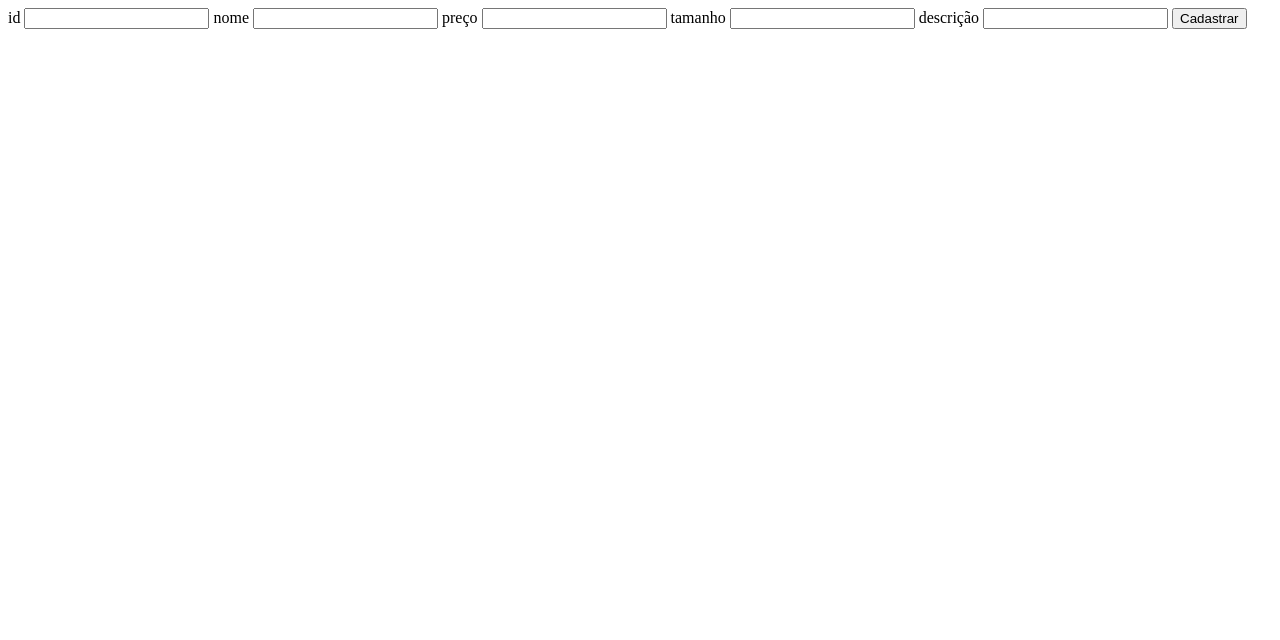
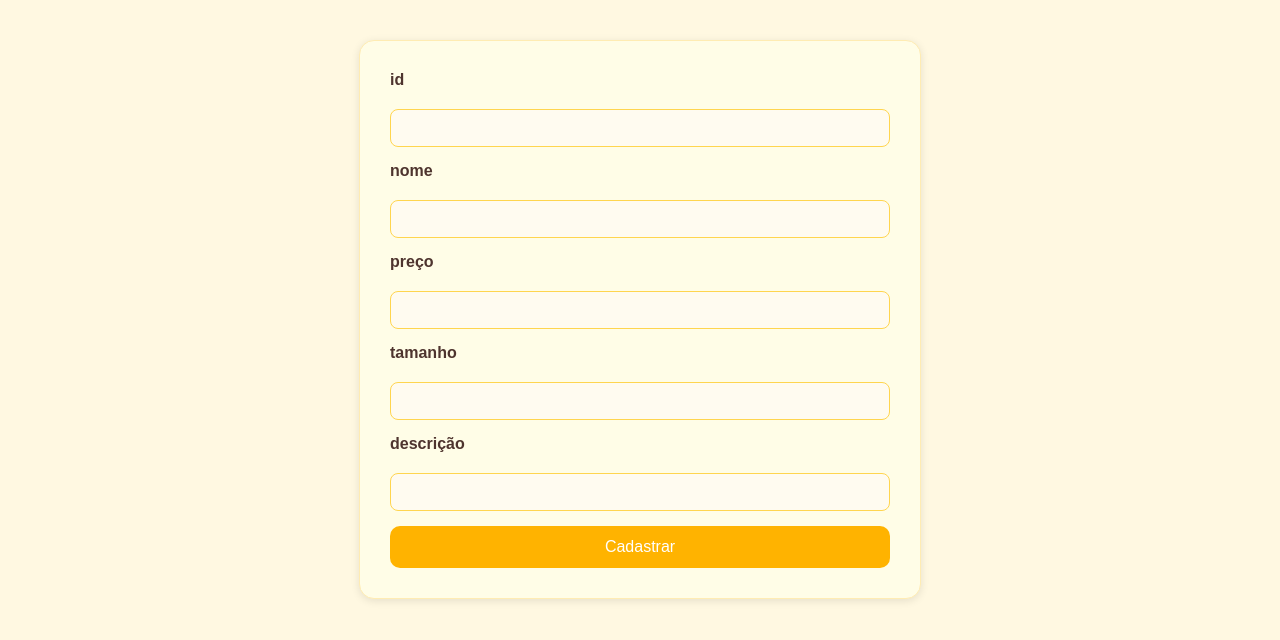
Before and after one commit to isahszz/Trabalho-1023A, a website: page cadastro.html in a window 1280 px wide. Drawn offline with Linux system fonts and the light colour scheme.

Commit message:
Isabelly fez o cadastro

```diff
--- a/cadastro.html
+++ b/cadastro.html
@@ -4,16 +4,17 @@
 <head>
     <meta charset="UTF-8">
     <meta name="viewport" content="width=device-width, initial-scale=1.0">
+    <link rel="stylesheet" href="style.css">
     <title>Cadastro</title>
 </head>
 <body>
     <form onsubmit="event.preventDefault();trataform()">
         <label for="id">id</label>
-        <input type="text" id="id" name="id">
+        <input type="number" id="id" name="id" min="1" max="500">
         <label for="nome">nome</label>
         <input type="text" id="nome" name="nome">
         <label for="preço">preço</label>
-        <input type="number" id="preço" name="preço" min="">
+        <input type="number" id="preço" name="preço" min="0" max="1000">
         <label for="tamanho">tamanho</label>
         <input type="text" id="tamanho" name="tamanho">
         <label for="descrição">descrição</label>
--- a/style.css
+++ b/style.css
@@ -237,3 +237,46 @@ footer .footer-links ul li a {
         width: 90%;
     }
 }
+form {
+    background-color: #FFFDE7;
+    padding: 30px;
+    border-radius: 15px;
+    box-shadow: 0 2px 8px rgba(0,0,0,0.1);
+    max-width: 500px;
+    margin: 40px auto;
+    display: flex;
+    flex-direction: column;
+    gap: 15px;
+    border: 1px solid #FFECB3;
+}
+
+form label {
+    font-weight: bold;
+    color: #4E342E;
+    margin-bottom: 5px;
+}
+
+form input[type="text"],
+form input[type="number"] {
+    padding: 10px;
+    border: 1px solid #FFD54F;
+    border-radius: 8px;
+    font-size: 14px;
+    background-color: #FFFBF0;
+    outline: none;
+}
+
+form input[type="submit"] {
+    background-color: #FFB300;
+    color: white;
+    padding: 12px;
+    font-size: 16px;
+    border: none;
+    border-radius: 10px;
+    cursor: pointer;
+    transition: background-color 0.3s ease;
+}
+
+form input[type="submit"]:hover {
+    background-color: #FFA000;
+}
```
Also changed, not shown: index.html (+1 -0 lines).
